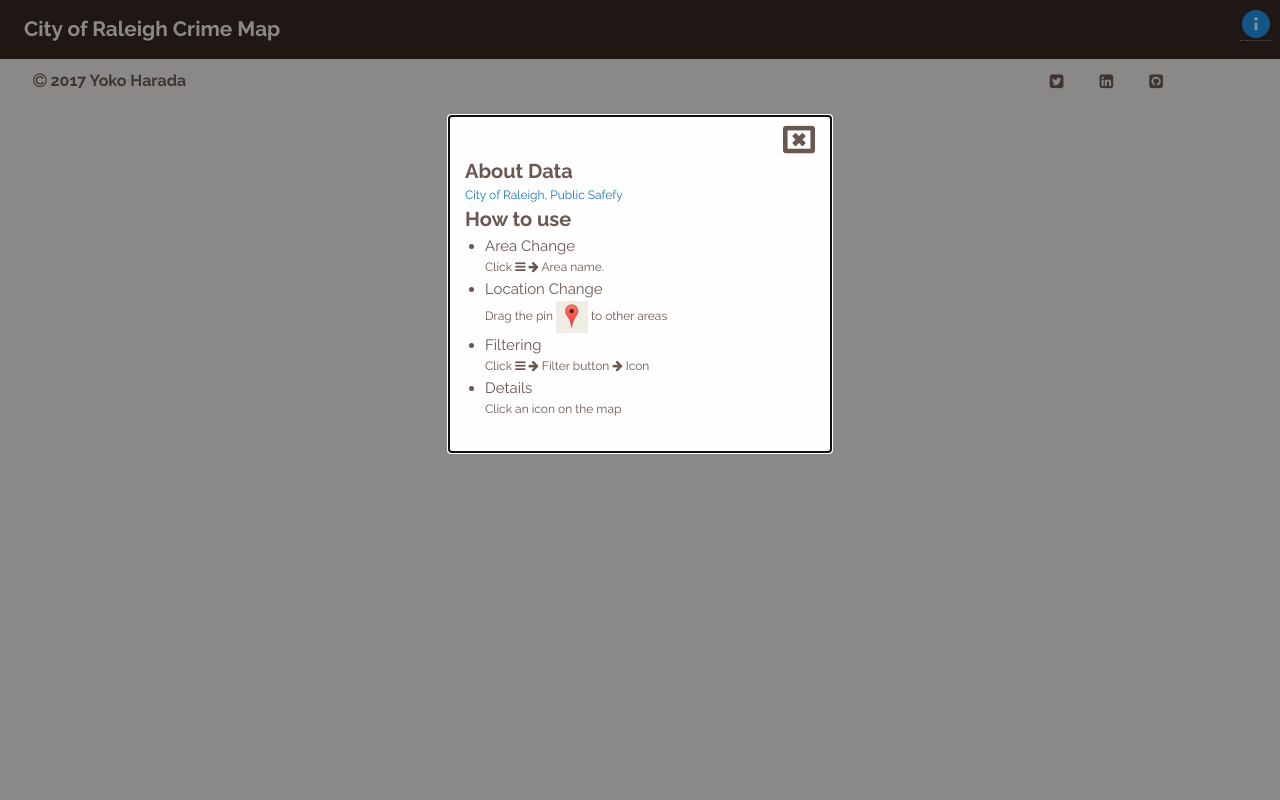
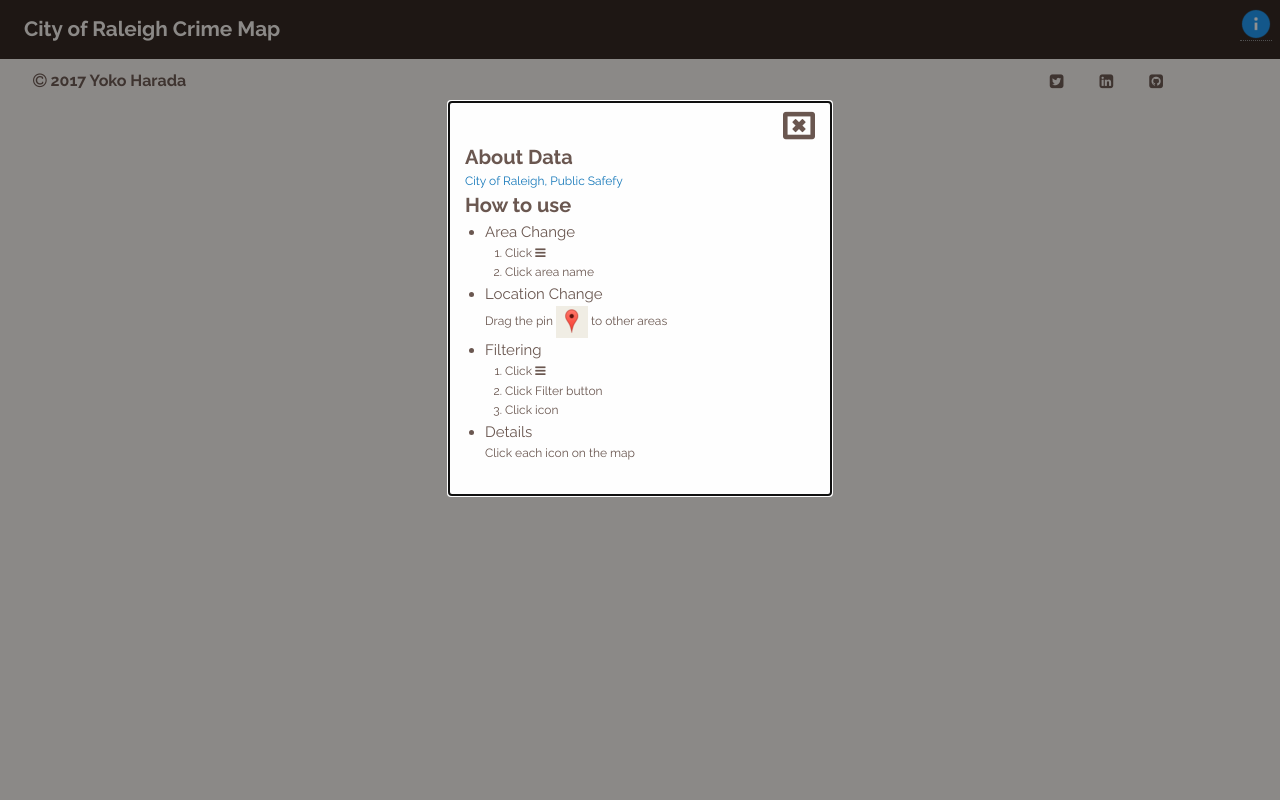
Before and after one commit to yokolet/pastoral-valleys, a Flask app: template templates/base.html in a window 1280 px wide, after a click that opens the changed part. Run offline with Flask 2, Linux system fonts and the light colour scheme; the template is opened without the code that fills it, so the values that code supplies are empty.

Commit message:
feat: Adds functionality to list view
Clicking location on the list functions now. It changes the
center and redraws the markers.

```diff
--- a/static/js/app.js
+++ b/static/js/app.js
@@ -34,7 +34,7 @@ ko.bindingHandlers.map = {
 
         // a callback function when the center pin is moved
         mapObj.onChangedCoord = function(newValue) {
-            var latLng = new google.maps.LatLng(
+             var latLng = new google.maps.LatLng(
                 ko.unwrap(mapObj.lat),
                 ko.unwrap(mapObj.lng));
             mapObj.googleMap.setCenter(latLng);
@@ -62,11 +62,20 @@ ko.bindingHandlers.map = {
             updateData(mapObj);
         };
 
+        mapObj.onCenterChanged = function(newValue) {
+            var latLng = new google.maps.LatLng(
+                ko.unwrap(mapObj.lat),
+                ko.unwrap(mapObj.lng));
+            mapObj.marker.setPosition(latLng);
+            updateData(mapObj);
+        }
+
         // set callback functions to the objects
         mapObj.lat.subscribe(mapObj.onChangedCoord);
         mapObj.lng.subscribe(mapObj.onChangedCoord);
         mapObj.category.subscribe(mapObj.onChangedFilter);
         google.maps.event.addListener(mapObj.marker, "dragend", mapObj.onMarkerMoved);
+        google.maps.event.addListener(mapObj.googleMap, "center_changed", mapObj.onCenterChanged);
 
         // bind this hander to the DOM element
         $("#" + element.getAttribute("id")).data("mapObj",mapObj);
--- a/templates/base.html
+++ b/templates/base.html
@@ -43,26 +43,24 @@
         <div class="info-modal">
           <ul>
             <li class="lead">Area Change</li>
-            <div>
-              Click <i class="fa fa-bars" aria-hidden="true"></i>
-              <i class="fa fa-arrow-right" aria-hidden="true"></i>
-              Area name.
-            </div>
+            <ol>
+              <li>Click <i class="fa fa-bars"
+                           aria-hidden="true"></i></li>
+              <li>Click area name</li>
+            </ol>
             <li class="lead">Location Change</li>
             <div>
               Drag the pin <img src="/image/default-marker.png"/> to
               other areas
             </div>
             <li class="lead">Filtering</li>
-            <div>
-              Click <i class="fa fa-bars" aria-hidden="true"></i>
-              <i class="fa fa-arrow-right" aria-hidden="true"></i>
-              Filter button
-              <i class="fa fa-arrow-right" aria-hidden="true"></i>
-              Icon
-            </div>
+            <ol>
+              <li>Click <i class="fa fa-bars" aria-hidden="true"></i></li>
+              <li>Click Filter button</li>
+              <li>Click icon</li>
+            </ol>
             <li class="lead">Details</li>
-            <div>Click an icon on the map</div>
+            <div>Click each icon on the map</div>
           </ul>
         </div>
       </div>
```
